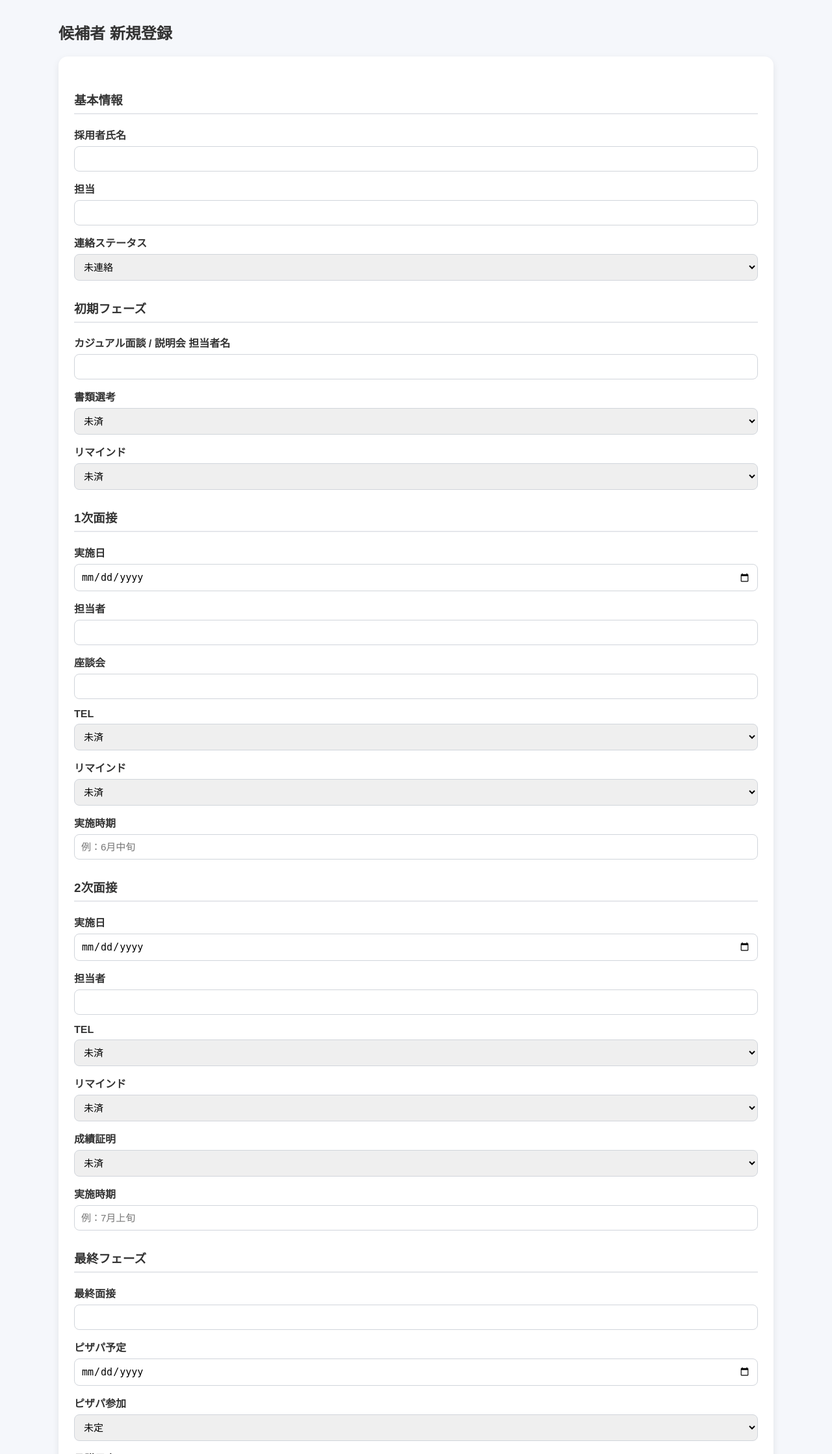
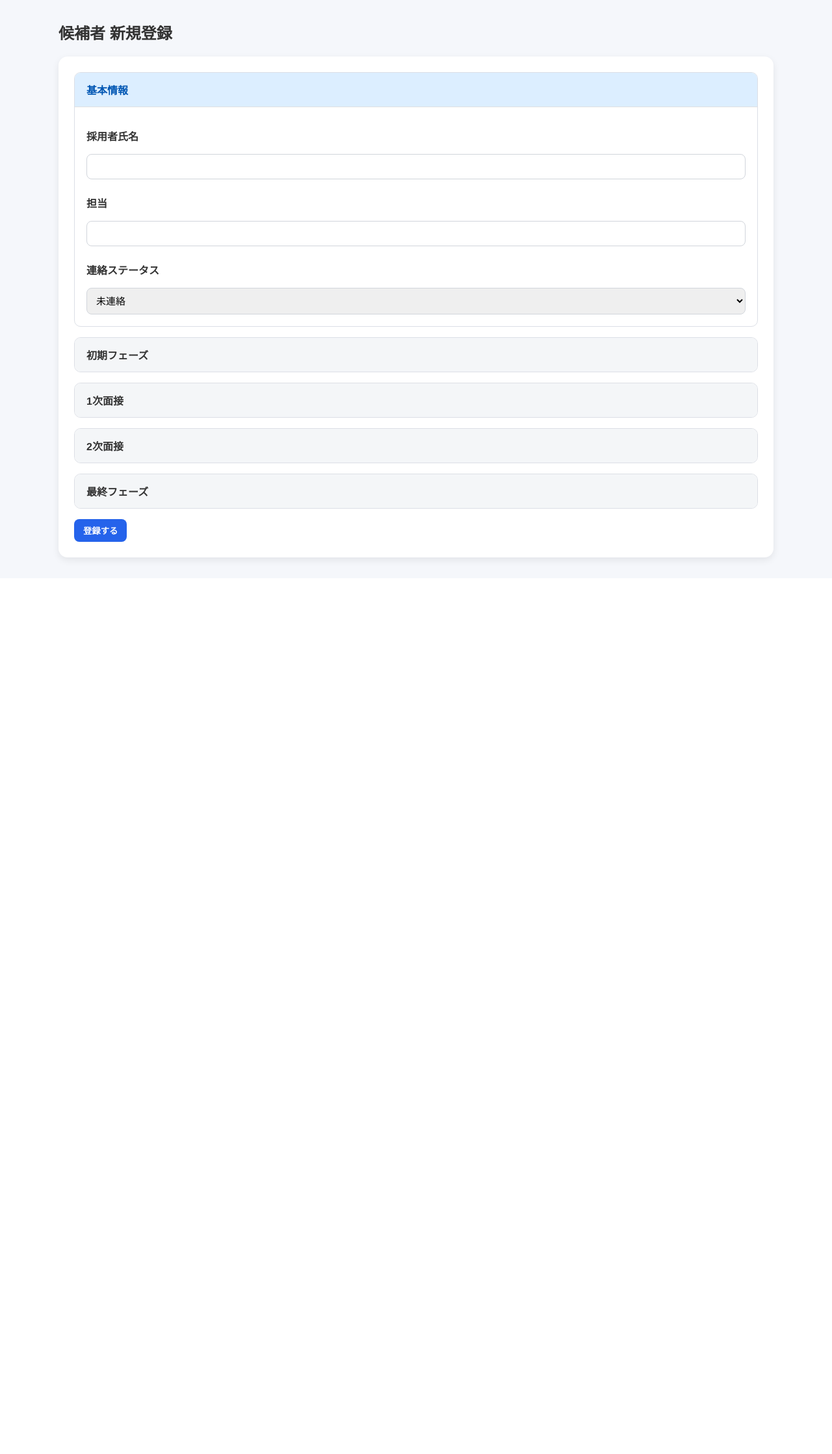
Before and after one commit to Y-Sasaki213/tech_teamC, a Flask app: page /candidates/new in a window 1280 px wide. Shown: the part 64-2302 px from the top of the page at 65% size. After the commit the page ends 932 px from the top, so only its background shows below. Run offline with Flask 3, Linux system fonts and the light colour scheme.

Commit message:
add：
アコーディオンUIをnew.htmlのファイルに追加しました。パチパチ。
form.cssも追加してます・

```diff
--- a/recruit_app/static/css/form.css
+++ b/recruit_app/static/css/form.css
@@ -13,3 +13,38 @@
   padding-bottom: 8px;
   border-bottom: 2px solid #e5e7eb;
 }
+
+.accordion {
+  margin-bottom: 16px;
+  border: 1px solid #dcdfe6;
+  border-radius: 10px;
+  background-color: #ffffff;
+  overflow: hidden;
+}
+
+.accordion-title {
+  padding: 14px 18px;
+  font-size: 16px;
+  font-weight: bold;
+  cursor: pointer;
+  background-color: #f4f6f8;
+  color: #333;
+  list-style: none;
+}
+
+.accordion-title:hover {
+  background-color: #eaf1f8;
+}
+
+.accordion-content {
+  padding: 18px;
+  display: flex;
+  flex-direction: column;
+  gap: 10px;
+  border-top: 1px solid #e0e0e0;
+}
+
+.accordion[open] .accordion-title {
+  background-color: #dceeff;
+  color: #0056b3;
+}
--- a/recruit_app/templates/new.html
+++ b/recruit_app/templates/new.html
@@ -9,8 +9,10 @@
 <h2>候補者 新規登録</h2>
 
 <form class="form-card" action="{{ url_for('create_candidate') }}" method="POST">
+  <details class="accordion" open>
+    <summary class="accordion-title">基本情報</summary>
 
-  <h3>基本情報</h3>
+    <div class="accordion-content">
 
       <label>採用者氏名</label>
       <input type="text" name="name" required>
@@ -30,7 +32,14 @@
         <option>その他</option>
       </select>
 
-  <h3>初期フェーズ</h3>
+    </div>
+  </details>
+
+
+  <details class="accordion">
+    <summary class="accordion-title">初期フェーズ</summary>
+
+    <div class="accordion-content">
 
       <label>カジュアル面談 / 説明会 担当者名</label>
       <input type="text" name="casual_event_staff">
@@ -47,7 +56,15 @@
         <option>済</option>
       </select>
 
-  <h3>1次面接</h3>
+    </div>
+  </details>
+
+
+  <details class="accordion">
+    <summary class="accordion-title">1次面接</summary>
+
+    <div class="accordion-content">
+
 
       <label>実施日</label>
       <input type="date" name="first_interview_date">
@@ -73,7 +90,16 @@
       <label>実施時期</label>
       <input type="text" name="first_period" placeholder="例：6月中旬">
 
-  <h3>2次面接</h3>
+    </div>
+  </details>
+
+
+
+  <details class="accordion">
+    <summary class="accordion-title">2次面接</summary>
+
+    <div class="accordion-content">
+
 
       <label>実施日</label>
       <input type="date" name="second_interview_date">
@@ -102,7 +128,15 @@
       <label>実施時期</label>
       <input type="text" name="second_period" placeholder="例：7月上旬">
 
-  <h3>最終フェーズ</h3>
+    </div>
+  </details>
+
+
+  <details class="accordion">
+    <summary class="accordion-title">最終フェーズ</summary>
+
+    <div class="accordion-content">
+
 
       <label>最終面接</label>
       <input type="text" name="final_interview">
@@ -123,6 +157,9 @@
       <label>内定〆切</label>
       <input type="date" name="offer_deadline">
 
+    </div>
+  </details>
+
   <button class="btn primary" type="submit">登録する</button>
 
 </form>
```
Lines whose indentation alone changed are shown as unchanged.
